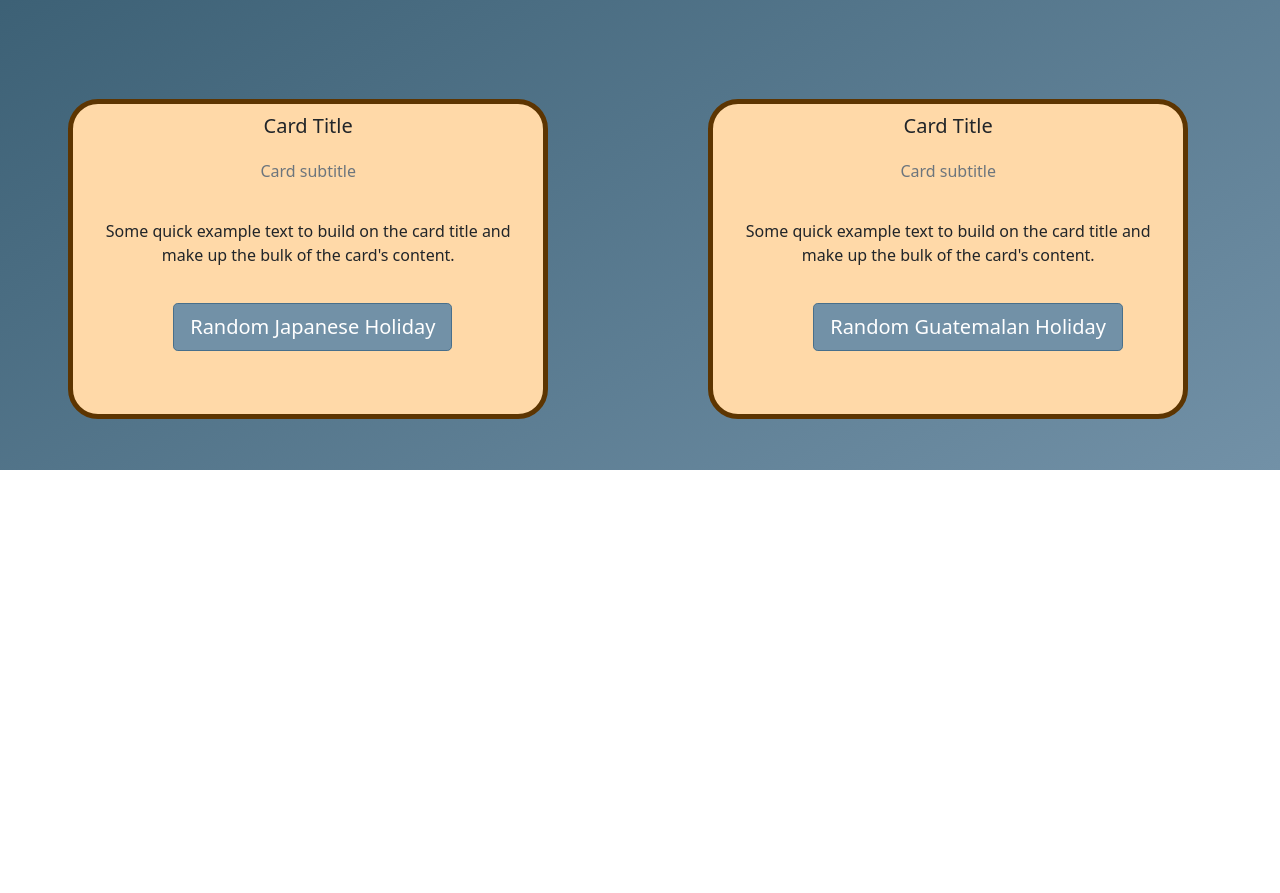
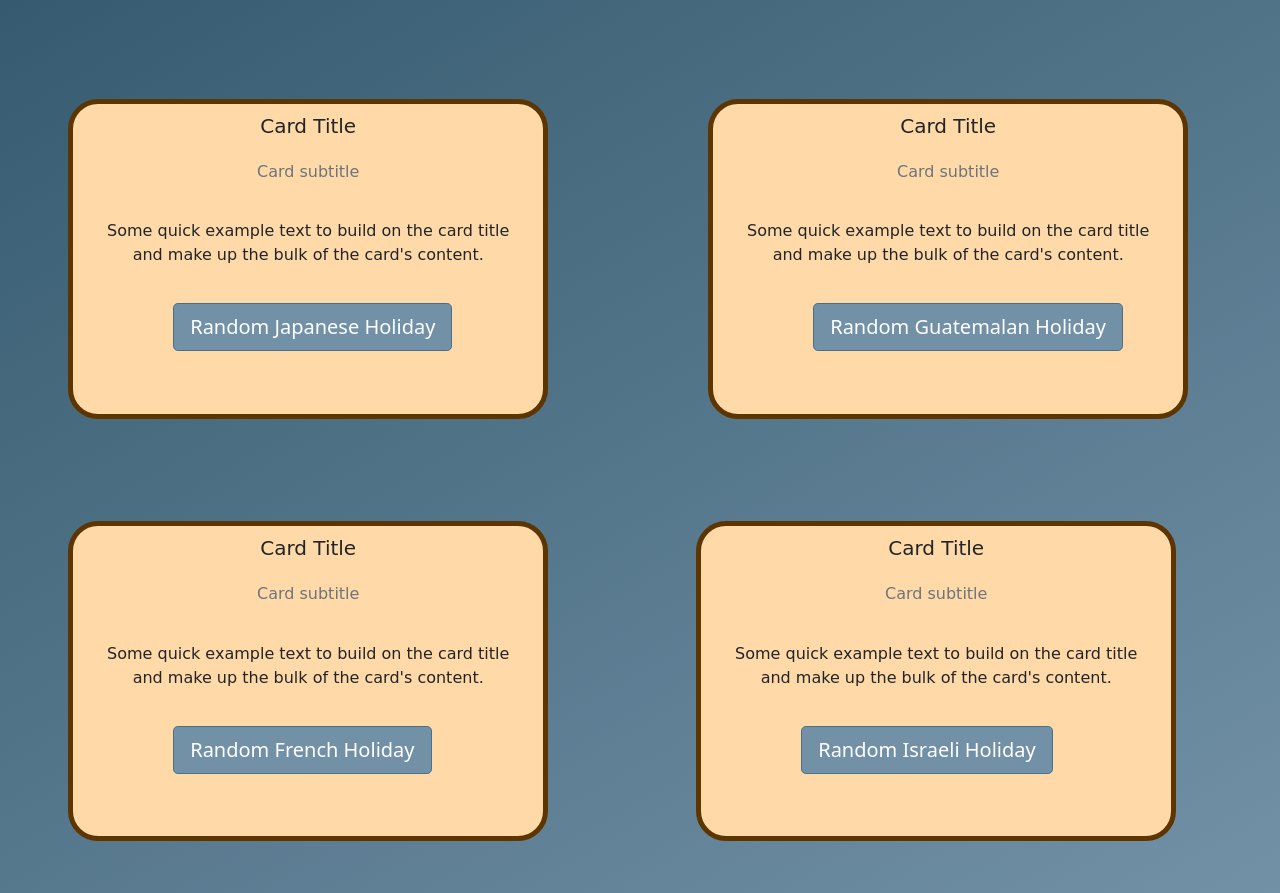
Before and after one commit to AlaynaCarlin/calender-API, a plain HTML site: page public/index.html in a window 1280 px wide. Shown: the part 925-1818 px from the top of the page. Before the commit the page ends 1395 px from the top, so only its background shows below. Drawn offline with nearby package versions, Linux system fonts and the light colour scheme.

Commit message:
two more cards

```diff
--- a/public/index.html
+++ b/public/index.html
@@ -110,6 +110,39 @@
           </div>
         </section>
       </div>
+
+      <!-- * France -->
+      <div class="row">
+        <div class="col">
+          <section class="holiday7">
+            <div class="card7" style="width: 30rem; height: 20rem;">
+              <div class="card-body7">
+                <h5 class="card-title" id="cardTitle7">Card Title</h5>
+                <h6 class="card-subtitle mb-2 text-muted" id="subtitle7">Card subtitle</h6>
+                <p class="card-text" id="text7">Some quick example text to build on the card title and make up the bulk
+                  of
+                  the card's content.</p>
+                <button type="button" class="btn btn-primary btn-lg" id="FRButton">Random French Holiday</button>
+              </div>
+            </div>
+          </section>
+        </div>
+
+        <!-- * Israel -->
+          <div class="col">
+            <section class="holiday8">
+              <div class="card8" style="width: 30rem; height: 20rem;">
+                <div class="card-body8">
+                  <h5 class="card-title" id="cardTitle8">Card Title</h5>
+                  <h6 class="card-subtitle mb-2 text-muted" id="subtitle8">Card subtitle</h6>
+                  <p class="card-text" id="text8">Some quick example text to build on the card title and make up the
+                    bulk of
+                    the card's content.</p>
+                  <button type="button" class="btn btn-primary btn-lg" id="ILButton">Random Israeli Holiday</button>
+                </div>
+              </div>
+            </section>
+          </div>
         </div>
       </div>
 
--- a/public/script.js
+++ b/public/script.js
@@ -6,6 +6,8 @@ const baseURL3 = "https://calendarific.com/api/v2/holidays?api_key=fb928595c4369
 const baseURL4 = "https://calendarific.com/api/v2/holidays?api_key=fb928595c436941d6cbbcd4b408bc64c8300491c&country=CN&year=2021";
 const baseURL5 = "https://calendarific.com/api/v2/holidays?api_key=fb928595c436941d6cbbcd4b408bc64c8300491c&country=JP&year=2021";
 const baseURL6 = "https://calendarific.com/api/v2/holidays?api_key=fb928595c436941d6cbbcd4b408bc64c8300491c&country=GT&year=2021";
+const baseURL7 = "https://calendarific.com/api/v2/holidays?api_key=fb928595c436941d6cbbcd4b408bc64c8300491c&country=FR&year=2021";
+const baseURL8 = "https://calendarific.com/api/v2/holidays?api_key=fb928595c436941d6cbbcd4b408bc64c8300491c&country=IL&year=2021";
 
 //*card elements   US
 let cardTitle = document.getElementById('cardTitle');
@@ -32,6 +34,18 @@ let cardTitle6 = document.getElementById('cardTitle6');
 let subtitle6 = document.getElementById('subtitle6');
 let text6 = document.getElementById('text6');
 
+  // * FR
+let cardTitle7 = document.getElementById('cardTitle7');
+let subtitle7 = document.getElementById('subtitle7');
+let text7 = document.getElementById('text7');
+
+  // * IL
+let cardTitle8 = document.getElementById('cardTitle8');
+let subtitle8 = document.getElementById('subtitle8');
+let text8 = document.getElementById('text8');
+
+
+
 
 //*button(s)
 let usButton = document.getElementById('USButton');
@@ -40,6 +54,8 @@ let auButton = document.getElementById('AUButton');
 let cnButton = document.getElementById('CNButton');
 let jpButton = document.getElementById('JPButton');
 let gtButton = document.getElementById('GTButton');
+let frButton = document.getElementById('FRButton');
+let ilButton = document.getElementById('ILButton');
 
 //*event listener(s)
 usButton.addEventListener('click', FetchHoly);
@@ -48,6 +64,8 @@ auButton.addEventListener('click', auHoliday);
 cnButton.addEventListener('click', cnHoliday);
 jpButton.addEventListener('click', jpHoliday);
 gtButton.addEventListener('click', gtHoliday);
+frButton.addEventListener('click', frHoliday);
+ilButton.addEventListener('click', ilHoliday);
 
 
 function randomInt (max) {
@@ -142,3 +160,33 @@ cardTitle6.innerText = `Name: ${day.name}`;
 subtitle6.innerText = `Date: ${day.date.iso}`;
 text6.innerText = `description: ${day.description}`;
 }
+
+// ! **  France Holiday  **
+function frHoliday (e) {
+  fetch (baseURL7)
+  .then(res => res.json())
+  // .then(json => console.log(json));
+  .then(json => randoHoliday7((json.response.holidays[randomInt(25)])));
+}
+
+function randoHoliday7 (day){
+console.log(day);
+cardTitle7.innerText = `Name: ${day.name}`;
+subtitle7.innerText = `Date: ${day.date.iso}`;
+text7.innerText = `description: ${day.description}`;
+}
+
+// ! **  Israel Holiday  **
+function ilHoliday (e) {
+  fetch (baseURL8)
+  .then(res => res.json())
+  // .then(json => console.log(json));
+  .then(json => randoHoliday8((json.response.holidays[randomInt(54)])));
+}
+
+function randoHoliday8 (day){
+console.log(day);
+cardTitle8.innerText = `Name: ${day.name}`;
+subtitle8.innerText = `Date: ${day.date.iso}`;
+text8.innerText = `description: ${day.description}`;
+}
--- a/public/style.css
+++ b/public/style.css
@@ -40,16 +40,19 @@ body {
 }
 
 #cardTitle{
+    font-family:cursive;
     text-align: center;
     padding: 10px;
 }
 
 #subtitle{
+    font-family:cursive;
     text-align: center;
     padding: 10px;
 }
 
 #text {
+    font-family:cursive;
     text-align: center;
     padding: 20px;
 }
@@ -78,16 +81,19 @@ body {
 }
 
 #cardTitle2{
+    font-family:cursive;
     text-align: center;
     padding: 10px;
 }
 
 #subtitle2{
+    font-family:cursive;
     text-align: center;
     padding: 10px;
 }
 
 #text2 {
+    font-family:cursive;
     text-align: center;
     padding: 20px;
 }
@@ -117,16 +123,19 @@ body {
 }
 
 #cardTitle3{
+    font-family:cursive;
     text-align: center;
     padding: 10px;
 }
 
 #subtitle3{
+    font-family:cursive;
     text-align: center;
     padding: 10px;
 }
 
 #text3 {
+    font-family:cursive;
     text-align: center;
     padding: 20px;
 }
@@ -156,16 +165,19 @@ body {
 }
 
 #cardTitle4{
+    font-family:cursive;
     text-align: center;
     padding: 10px;
 }
 
 #subtitle4{
+    font-family:cursive;
     text-align: center;
     padding: 10px;
 }
 
 #text4 {
+    font-family:cursive;
     text-align: center;
     padding: 20px;
 }
@@ -194,16 +206,19 @@ body {
 }
 
 #cardTitle5{
+    font-family:cursive;
     text-align: center;
     padding: 10px;
 }
 
 #subtitle5{
+    font-family:cursive;
     text-align: center;
     padding: 10px;
 }
 
 #text5 {
+    font-family:cursive;
     text-align: center;
     padding: 20px;
 }
@@ -232,16 +247,101 @@ body {
 }
 
 #cardTitle6{
+    font-family:cursive;
     text-align: center;
     padding: 10px;
 }
 
 #subtitle6{
+    font-family:cursive;
     text-align: center;
     padding: 10px;
 }
 
 #text6 {
+    font-family:cursive;
     text-align: center;
     padding: 20px;
 }
+
+/* fr */
+#FRButton{
+    margin-left: 100px;
+    background-color:rgb(114, 145, 167);
+    border-color:rgb(72, 111, 139) ;
+}
+
+#FRButton:hover{
+    background-color: rgb(72, 111, 139) ;
+    border-color:rgb(216, 168, 106) ;
+}
+
+.holiday7 {
+    margin:5px;
+}
+
+.card7{
+    border: 5px solid rgb(93, 53, 1);
+    border-radius: 30px;
+    background-color: rgb(255, 217, 168);
+    margin: 4vw;
+}
+
+#cardTitle7{
+    font-family:cursive;
+    text-align: center;
+    padding: 10px;
+}
+
+#subtitle7{
+    font-family:cursive;
+    text-align: center;
+    padding: 10px;
+}
+
+#text7 {
+    font-family:cursive;
+    text-align: center;
+    padding: 20px;
+}
+
+/* il */
+#ILButton{
+    margin-left: 100px;
+    background-color:rgb(114, 145, 167);
+    border-color:rgb(72, 111, 139) ;
+}
+
+#ILButton:hover{
+    background-color: rgb(72, 111, 139) ;
+    border-color:rgb(216, 168, 106) ;
+}
+
+.holiday8 {
+    margin:5px;
+}
+
+.card8{
+    border: 5px solid rgb(93, 53, 1);
+    border-radius: 30px;
+    background-color: rgb(255, 217, 168);
+    margin: 4vw;
+}
+
+#cardTitle8{
+    font-family:cursive;
+    text-align: center;
+    padding: 10px;
+}
+
+#subtitle8{
+    font-family:cursive;
+    text-align: center;
+    padding: 10px;
+}
+
+#text8 {
+    font-family:cursive;
+    text-align: center;
+    padding: 20px;
+}
```
Lines whose indentation alone changed are shown as unchanged.
